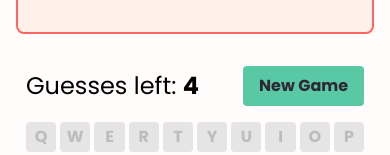
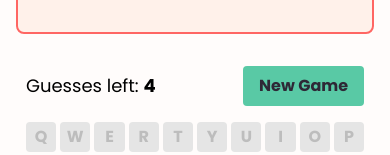
Before and after one commit to austinh-io/RTT-WordGuess, a React (Vite) app: page /rtt-wordguess/game in a window 390 px wide. Shown: the part 460-615 px from the top of the page. Built offline with nearby package versions, Linux system fonts and the light colour scheme; some icons are missing.

Commit message:
Update font size for guess count

```diff
--- a/src/pages/game/Game.tsx
+++ b/src/pages/game/Game.tsx
@@ -142,7 +142,7 @@ const Game: React.FC = () => {
           </GameVisual>
           <div>
             <div className='mb-4 flex justify-between items-center w-full'>
-              <p className='text-2xl'>
+              <p className='sm:text-2xl text-lg'>
                 Guesses left: <b>{guessCount}</b>
               </p>
               <Button
```
